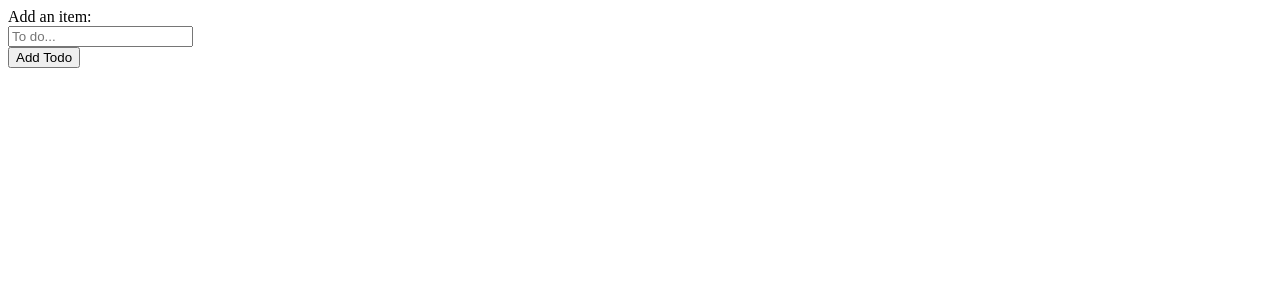
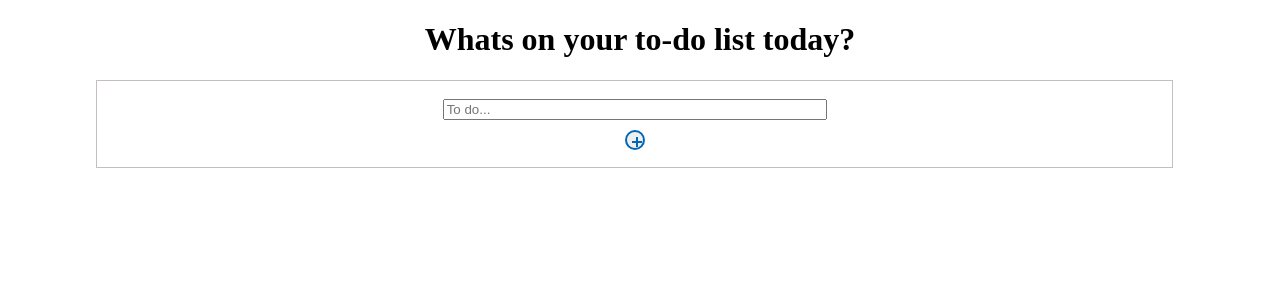
Before and after one commit to dbpatnode/todolist, a React (Create React App) app: page / in a window 1280 px wide. Shown: the top 300 px of the page. Built offline with nearby package versions, Linux system fonts and the light colour scheme.

Commit message:
made button for adding a todo look like a plus sign

```diff
--- a/src/App.js
+++ b/src/App.js
@@ -1,4 +1,5 @@
 import React, { Component } from "react";
+import "./app.css";
 
 class App extends Component {
   state = {
@@ -47,17 +48,21 @@
   render() {
     return (
       <div className="App">
-        <div>
-          Add an item:
+        <h1>Whats on your to-do list today?</h1>
+        <div className="todo-container">
           <br />
           <input
+            className="todo-input"
             type="text"
             placeholder="To do..."
             value={this.state.newItem}
             onChange={(e) => this.updateInput("newItem", e.target.value)}
           />
           <br />
-          <button onClick={() => this.addItem()}>Add Todo</button>
+          <button
+            className="addButton addButton--active"
+            onClick={() => this.addItem()}
+          ></button>
           <br />
           <ul>
             {this.state.list.map((item) => {
--- /dev/null
+++ b/src/app.css
@@ -0,0 +1,73 @@
+.todo-input {
+  width: 35%;
+  margin-bottom: 10px;
+}
+
+.App {
+  text-align: center;
+}
+
+.todo-container {
+  margin-left: 7%;
+  overflow: auto;
+  border: 1px solid #c4bebe;
+  height: 1%;
+  width: 85%;
+}
+
+.addButton {
+  position: relative;
+  border-width: 2px;
+  border-style: solid;
+  height: 20px;
+  width: 20px;
+  border-radius: 50%;
+  cursor: pointer;
+  transition: 0.3s all;
+}
+
+.addButton:before {
+  content: "";
+  position: absolute;
+  height: 4px;
+  width: 4px;
+}
+
+.addButton:after {
+  content: "";
+  position: absolute;
+  height: 4px;
+  width: 4px;
+}
+.addButton:before {
+  border-bottom-width: 2px;
+  border-bottom-style: solid;
+  border-left-width: 2px;
+  border-left-style: solid;
+  left: 9px;
+  top: 5px;
+}
+.addButton:after {
+  border-top-width: 2px;
+  border-top-style: solid;
+  border-right-width: 2px;
+  border-right-style: solid;
+  left: 5px;
+  top: 9px;
+}
+
+.addButton--active {
+  border-color: #0066b7;
+}
+
+.addButton--active:before {
+  border-color: #0066b7;
+}
+
+.addButton--active:after {
+  border-color: #0066b7;
+}
+
+.addButton--active:hover {
+  background: rgba(2, 104, 190, 0.1);
+}
```
Also changed, not shown: 1 other file (tests, documents, lock files or other folders).
